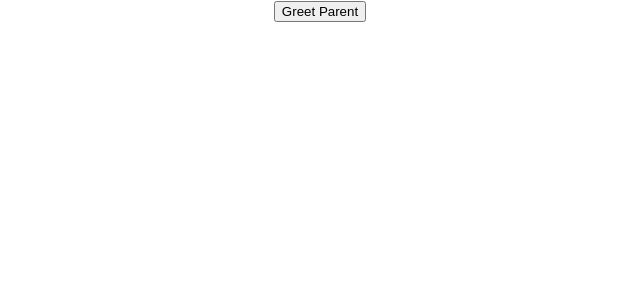
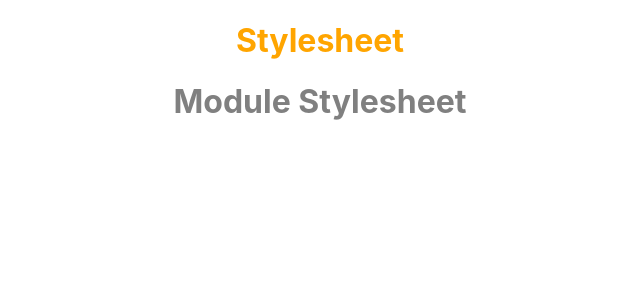
Before and after one commit to abhishekgoenka/react-hello-world, a React (Create React App) app: page / in a window 1280 px wide. Shown: the top 300 px of the page, without its empty margins (320-960 px from the left). Built offline with nearby package versions, Linux system fonts and the light colour scheme.

Commit message:
module style

```diff
--- a/src/App.js
+++ b/src/App.js
@@ -10,6 +10,9 @@ import FunctionClick from './components/FunctionClick'
 import ClassClick from './components/ClassClick'
 import EventBind from './components/EventBind'
 import ParentComponent from './components/ParentComponent'
+import UserGreeting from './components/UserGreeting'
+import NameList from './components/NameList'
+import Stylesheet from './components/Stylesheet'
 
 function App() {
   return (
@@ -22,7 +25,10 @@ function App() {
       {/* <FunctionClick></FunctionClick> */}
       {/* <ClassClick></ClassClick> */}
       {/* <EventBind></EventBind> */}
-      <ParentComponent></ParentComponent>
+      {/* <ParentComponent></ParentComponent> */}
+      {/* <UserGreeting></UserGreeting> */}
+      {/* <NameList></NameList> */}
+      <Stylesheet primary={true}></Stylesheet>
     </div >
   );
 }
--- /dev/null
+++ b/src/components/NameList.js
@@ -0,0 +1,28 @@
+import React from 'react'
+import Person from './Person'
+
+function NameList() {
+    const persons = [
+        {
+            id: 1,
+            name: 'Bruce',
+            age: 30,
+            skill: 'React'
+        },
+        {
+            id: 2,
+            name: 'Clark',
+            age: 25,
+            skill: 'Angular'
+        }
+    ]
+    return (
+        <div>
+            {
+                persons.map(person => <Person key={person.id} person={person}></Person>)
+            }
+        </div>
+    )
+}
+
+export default NameList
--- /dev/null
+++ b/src/components/Person.js
@@ -0,0 +1,11 @@
+import React, { Component } from 'react'
+
+class Person extends Component {
+    render() {
+        return (
+            <div>I am {this.props.person.name}. I am {this.props.person.age} year old. I know {this.props.person.skill}</div>
+        )
+    }
+}
+
+export default Person
--- /dev/null
+++ b/src/components/Stylesheet.js
@@ -0,0 +1,16 @@
+import React from 'react'
+import './myStyles.css'
+import style from './myStyle2.module.css'
+
+function Stylesheet(props) {
+    const classPrimary = props.primary? 'primary' : '';
+
+    return (
+        <div>
+            <h1 className={classPrimary}>Stylesheet</h1>
+            <h1 className={style.bgColor}>Module Stylesheet</h1>
+        </div>
+    )
+}
+
+export default Stylesheet
--- /dev/null
+++ b/src/components/UserGreeting.js
@@ -0,0 +1,34 @@
+import React, { Component } from 'react'
+
+class UserGreeting extends Component {
+    constructor(props) {
+        super(props)
+
+        this.state = {
+            isLoggedIn: true
+        }
+    }
+
+
+    render() {
+
+        return this.state.isLoggedIn ? <div>Hello Abhishek</div> : <div>Hello Guest</div>
+
+
+        // if (this.state.isLoggedIn) {
+        //     return (
+        //         <div>
+        //             Hello Abhishek
+        //         </div>
+        //     )
+        // } else {
+        //     return (
+        //         <div>
+        //             Hello Guest
+        //         </div>
+        //     )
+        // }
+    }
+}
+
+export default UserGreeting
--- /dev/null
+++ b/src/components/myStyle2.module.css
@@ -0,0 +1,3 @@
+.bgColor {
+    color: gray;
+}
--- /dev/null
+++ b/src/components/myStyles.css
@@ -0,0 +1,3 @@
+.primary {
+    color: orange;
+}
```
